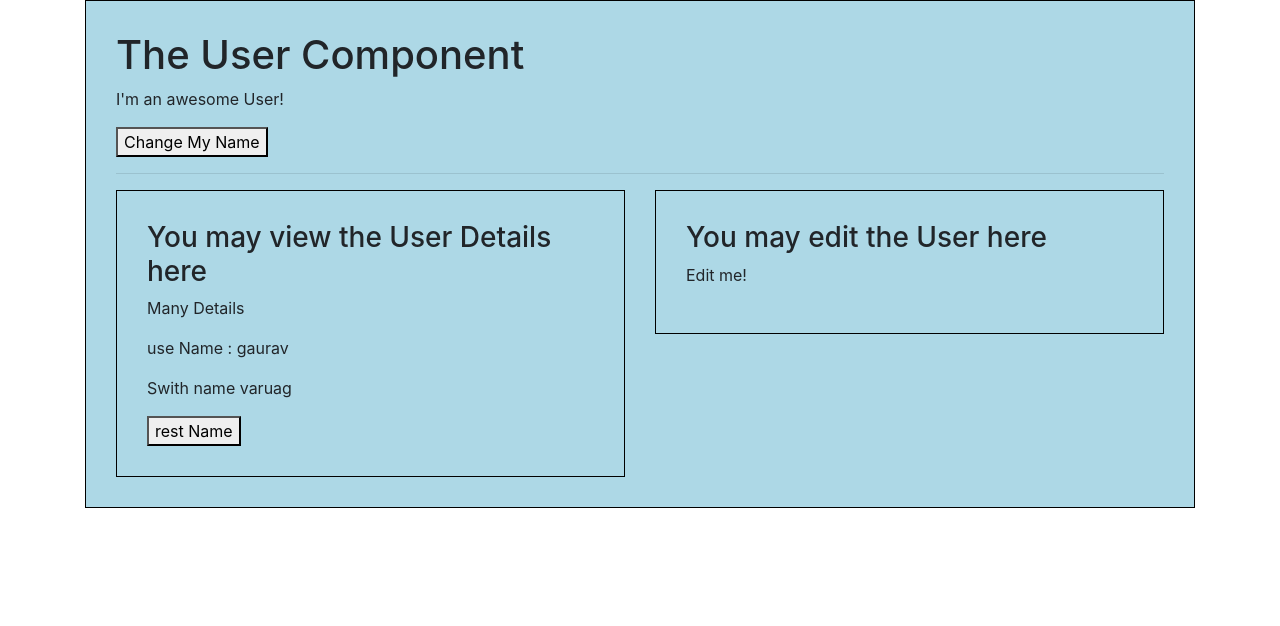
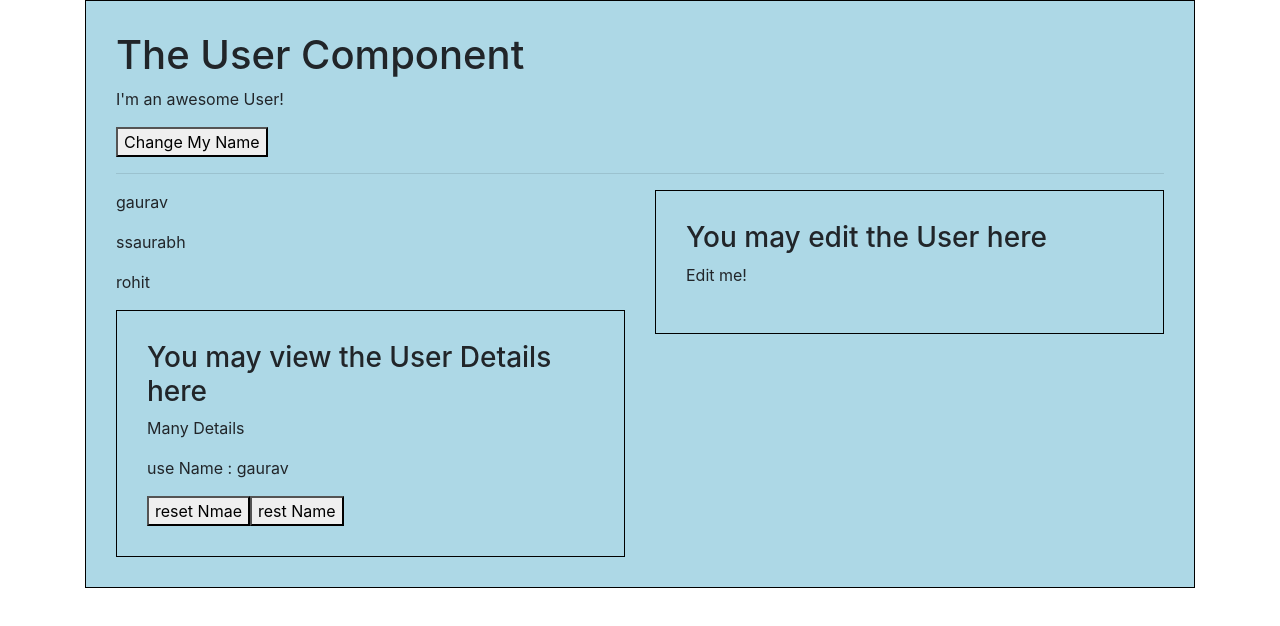
Before and after one commit to kratos619/vueapp, a Vue app: page / in a window 1280 px wide. Shown: the top 626 px of the page. Built offline with nearby package versions, Linux system fonts and the light colour scheme; what vue-resource would draw is missing.

Commit message:
passing chilid to parent using create and $event Listner

```diff
--- a/src/components/User.vue
+++ b/src/components/User.vue
@@ -6,7 +6,8 @@
     <hr>
     <div class="row">
       <div class="col-12 col-sm-6">
-        <app-user-detail :name="name"></app-user-detail>
+        <p v-for="(item, index) in readDataFromChild" :key="index">{{item.name}}</p>
+        <app-user-detail v-on:sendDataToParent="readDataFromChild = $event" :myName="name"></app-user-detail>
       </div>
       <div class="col-12 col-sm-6">
         <app-user-edit></app-user-edit>
@@ -22,6 +23,7 @@ import UserDetail from "./UserDetials.vue";
 export default {
   data() {
     return {
+      readDataFromChild: "",
       name: "gaurav"
     };
   },
--- a/src/components/UserDetials.vue
+++ b/src/components/UserDetials.vue
@@ -2,22 +2,43 @@
   <div class="component">
     <h3>You may view the User Details here</h3>
     <p>Many Details</p>
-    <p>use Name : {{name}}</p>
-    <p>Swith name {{switchName()}}</p>
+    <p>use Name : {{myName}}</p>
+    <button v-on:click="resetName">reset Nmae</button>
     <button>rest Name</button>
   </div>
 </template>
 
 <script>
 export default {
-  props: ["name"],
+  props: ["myName", "secondData"],
   methods: {
     switchName() {
-      return this.name
+      return this.myName
         .split("")
         .reverse()
         .join("");
+    },
+    resetName() {
+      this.myName = "from child gaurav";
+      this.$emit("nameWasReset", this.myName);
     }
+  },
+  created() {
+    this.secondData = [
+      {
+        id: 1,
+        name: "gaurav"
+      },
+      {
+        id: 2,
+        name: "ssaurabh"
+      },
+      {
+        id: 3,
+        name: "rohit"
+      }
+    ];
+    this.$emit("sendDataToParent", this.secondData);
   }
 };
 </script>
```
